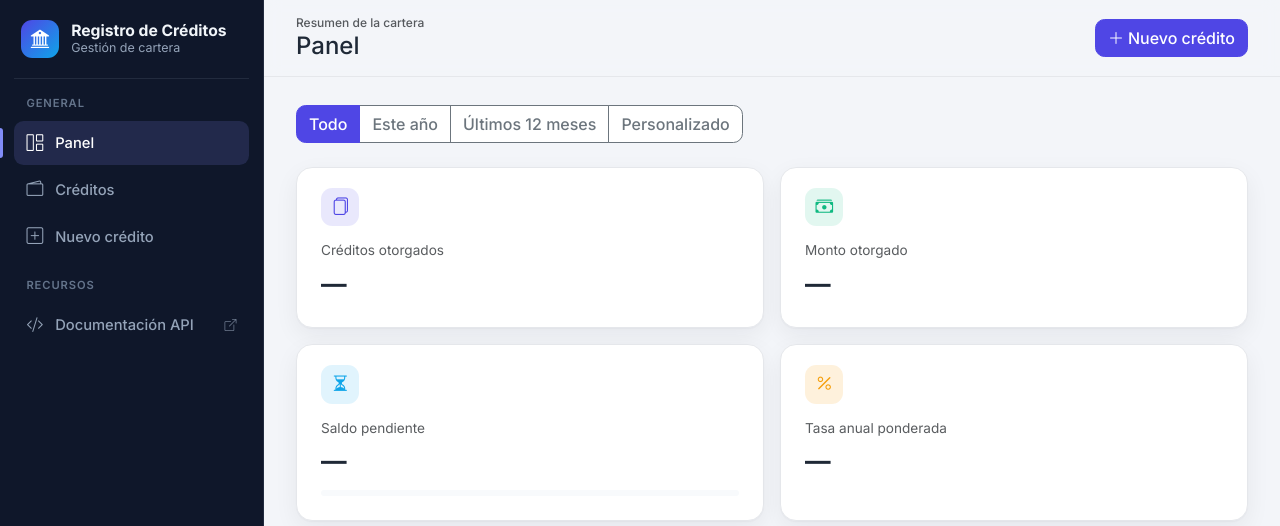
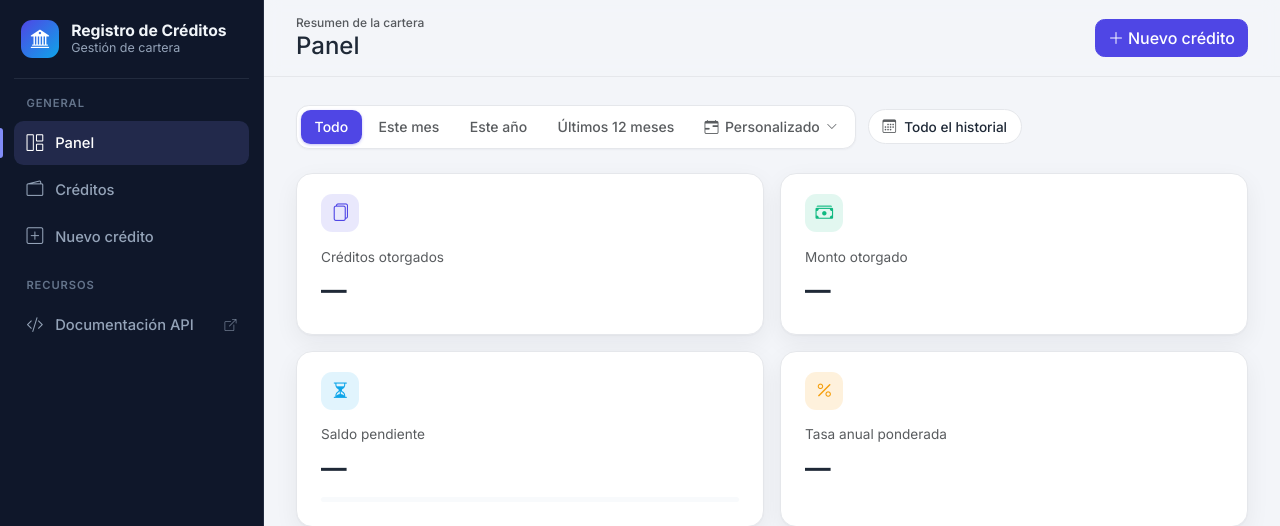
Before and after one commit to IrvinSegura/Registros-de-Creditos, a Flask app: page / in a window 1280 px wide. Shown: the top 526 px of the page. Run offline with Flask 3, Linux system fonts and the light colour scheme; the visitor is signed in with stand-in values (Sample User, id 1); parts of the project's set-up code (start-up, migrations or seed data) failed here and were passed over; some libraries are stand-ins or nearby versions.

Commit message:
feat(ui): use the period picker in the dashboard

```diff
--- a/app/static/css/views/dashboard.css
+++ b/app/static/css/views/dashboard.css
@@ -6,33 +6,140 @@
     gap: 0.75rem;
 }
 
-.period-presets .btn {
+/* Segmented control: one option active at a time */
+.segmented {
+    display: inline-flex;
+    align-items: center;
+    gap: 0.2rem;
+    padding: 0.25rem;
+    border: 1px solid var(--app-border);
+    border-radius: 0.8rem;
     background: var(--app-surface);
+    box-shadow: 0 1px 2px rgba(15, 23, 42, 0.04);
 }
 
-.period-presets .btn.active {
-    background: var(--app-primary);
-    border-color: var(--app-primary);
-    color: #fff;
+.segmented-option {
+    display: inline-flex;
+    align-items: center;
+    justify-content: center;
+    gap: 0.4rem;
+    padding: 0.42rem 0.85rem;
+    border: 0;
+    border-radius: 0.6rem;
+    background: transparent;
+    color: var(--bs-secondary-color);
+    font-size: 0.875rem;
+    font-weight: 500;
+    white-space: nowrap;
+    transition: background-color 0.15s ease, color 0.15s ease;
 }
 
-[data-bs-theme="dark"] .period-presets .btn.active {
+.segmented-option:hover {
+    background: var(--app-surface-muted);
+    color: var(--bs-body-color);
+}
+
+.segmented-option:focus-visible {
+    outline: 2px solid rgba(var(--app-primary-rgb), 0.6);
+    outline-offset: 1px;
+}
+
+.segmented-option.is-active {
+    background: var(--app-primary);
+    color: #fff;
+    box-shadow: 0 1px 3px rgba(var(--app-primary-rgb), 0.35);
+}
+
+[data-bs-theme="dark"] .segmented-option.is-active {
     color: #0e121a;
 }
 
-.period-custom {
+.period-caret {
+    font-size: 0.7rem;
+    transition: transform 0.15s ease;
+}
+
+.segmented-option[aria-expanded="true"] .period-caret {
+    transform: rotate(180deg);
+}
+
+/* Custom range dropdown */
+.period-menu {
+    width: min(22rem, calc(100vw - 2rem));
+    padding: 1rem;
+    border: 1px solid var(--app-border);
+    border-radius: 0.9rem;
+    background: var(--app-surface);
+    box-shadow: var(--app-shadow);
+}
+
+.period-menu-title {
+    margin-bottom: 0.15rem;
+    font-weight: 600;
+}
+
+.period-menu-hint {
+    margin-bottom: 0.9rem;
+    font-size: 0.8rem;
+    color: var(--bs-secondary-color);
+}
+
+.period-menu-error {
+    min-height: 1.2rem;
+    margin: 0.5rem 0 0;
+    font-size: 0.8rem;
+    color: var(--bs-form-invalid-color);
+}
+
+.period-menu-actions {
     display: flex;
+    justify-content: flex-end;
+    gap: 0.5rem;
+    margin-top: 0.5rem;
+}
+
+/* Active period, with a button to go back to the whole history */
+.period-summary {
+    display: inline-flex;
     align-items: center;
     gap: 0.5rem;
+    min-height: 2.2rem;
+    padding: 0.3rem 0.4rem 0.3rem 0.85rem;
+    border: 1px solid var(--app-border);
+    border-radius: 999px;
+    background: var(--app-surface);
+    color: var(--bs-secondary-color);
+    font-size: 0.85rem;
 }
 
-.period-custom[hidden] {
+.period-summary > span {
+    padding-right: 0.45rem;
+    color: var(--bs-body-color);
+    font-weight: 500;
+}
+
+.period-clear {
+    display: grid;
+    place-items: center;
+    width: 1.6rem;
+    height: 1.6rem;
+    margin-left: -0.35rem;
+    padding: 0;
+    border: 0;
+    border-radius: 50%;
+    background: transparent;
+    color: var(--bs-secondary-color);
+    font-size: 0.7rem;
+}
+
+.period-clear[hidden] {
     display: none;
 }
 
-.period-label {
-    font-size: 0.85rem;
-    color: var(--bs-secondary-color);
+.period-clear:hover,
+.period-clear:focus-visible {
+    background: var(--app-surface-muted);
+    color: var(--bs-body-color);
 }
 
 .kpi-card .card-body {
@@ -262,28 +369,20 @@
     display: none;
 }
 
-/* ---------- Phones: presets in a 2 x 2 grid instead of a scrolling strip ---------- */
+/* ---------- Phones: presets in a grid instead of a scrolling strip ---------- */
 @media (max-width: 575.98px) {
     .period-presets {
         display: grid;
         grid-template-columns: repeat(2, minmax(0, 1fr));
-        gap: 0.5rem;
         width: 100%;
     }
 
-    /* Bootstrap joins grouped buttons; here each one stands alone */
-    .period-presets > .btn {
-        margin-left: 0 !important;
-        border-radius: 0.6rem !important;
+    .period-custom {
+        grid-column: 1 / -1;
     }
 
-    .period-custom {
+    .period-custom .segmented-option {
         width: 100%;
-    }
-
-    .period-custom .form-control {
-        flex: 1;
-        min-width: 0;
     }
 
     /* KPI cards turn horizontal: icon on the left, text on the right */
--- a/app/templates/views/dashboard.html
+++ b/app/templates/views/dashboard.html
@@ -1,19 +1,46 @@
 <div class="period-bar mb-4">
-    <div class="btn-group period-presets" role="group" aria-label="Periodo">
-        <button type="button" class="btn btn-outline-secondary active" data-period="all" aria-pressed="true">Todo</button>
-        <button type="button" class="btn btn-outline-secondary" data-period="year" aria-pressed="false">Este año</button>
-        <button type="button" class="btn btn-outline-secondary" data-period="last12" aria-pressed="false">Últimos 12 meses</button>
-        <button type="button" class="btn btn-outline-secondary" data-period="custom" aria-pressed="false">Personalizado</button>
+    <div class="segmented period-presets" role="group" aria-label="Periodo de otorgamiento">
+        <button type="button" class="segmented-option is-active" data-period="all" aria-pressed="true">Todo</button>
+        <button type="button" class="segmented-option" data-period="month" aria-pressed="false">Este mes</button>
+        <button type="button" class="segmented-option" data-period="year" aria-pressed="false">Este año</button>
+        <button type="button" class="segmented-option" data-period="last12" aria-pressed="false">Últimos 12 meses</button>
+        <div class="dropdown period-custom">
+            <button type="button" class="segmented-option" id="period-custom-toggle" data-period="custom" aria-pressed="false"
+                    data-bs-toggle="dropdown" data-bs-auto-close="outside" aria-expanded="false" aria-controls="period-form">
+                <i class="bi bi-calendar-range" aria-hidden="true"></i> Personalizado
+                <i class="bi bi-chevron-down period-caret" aria-hidden="true"></i>
+            </button>
+            <form class="dropdown-menu period-menu" id="period-form" novalidate aria-labelledby="period-menu-title">
+                <p class="period-menu-title" id="period-menu-title">Rango personalizado</p>
+                <p class="period-menu-hint">Muestra los créditos otorgados entre estas fechas.</p>
+                <div class="row g-2">
+                    <div class="col-6">
+                        <label for="period-from" class="form-label">Desde</label>
+                        <input type="date" class="form-control" id="period-from" min="2000-01-01" required
+                               aria-describedby="period-error">
+                    </div>
+                    <div class="col-6">
+                        <label for="period-to" class="form-label">Hasta</label>
+                        <input type="date" class="form-control" id="period-to" min="2000-01-01" required
+                               aria-describedby="period-error">
+                    </div>
+                </div>
+                <p class="period-menu-error" id="period-error" role="alert"></p>
+                <div class="period-menu-actions">
+                    <button type="button" class="btn btn-outline-secondary btn-sm" id="period-cancel">Cancelar</button>
+                    <button type="submit" class="btn btn-primary btn-sm">Aplicar</button>
+                </div>
+            </form>
+        </div>
     </div>
-    <form class="period-custom" id="period-form" hidden novalidate>
-        <label for="period-from" class="visually-hidden">Desde</label>
-        <input type="date" class="form-control form-control-sm" id="period-from" required>
-        <span class="text-body-secondary small">a</span>
-        <label for="period-to" class="visually-hidden">Hasta</label>
-        <input type="date" class="form-control form-control-sm" id="period-to" required>
-        <button type="submit" class="btn btn-primary btn-sm">Aplicar</button>
-    </form>
-    <span class="period-label ms-lg-auto" id="period-label"></span>
+    <div class="period-summary">
+        <i class="bi bi-calendar3" aria-hidden="true"></i>
+        <span id="period-label" aria-live="polite"></span>
+        <button type="button" class="period-clear" id="period-clear" title="Ver todo el historial"
+                aria-label="Quitar el filtro de periodo" hidden>
+            <i class="bi bi-x-lg" aria-hidden="true"></i>
+        </button>
+    </div>
 </div>
 
 <div class="row g-3 mb-3">
```
Also changed, not shown: app/static/js/views/dashboard.js (+2 -49 lines).
